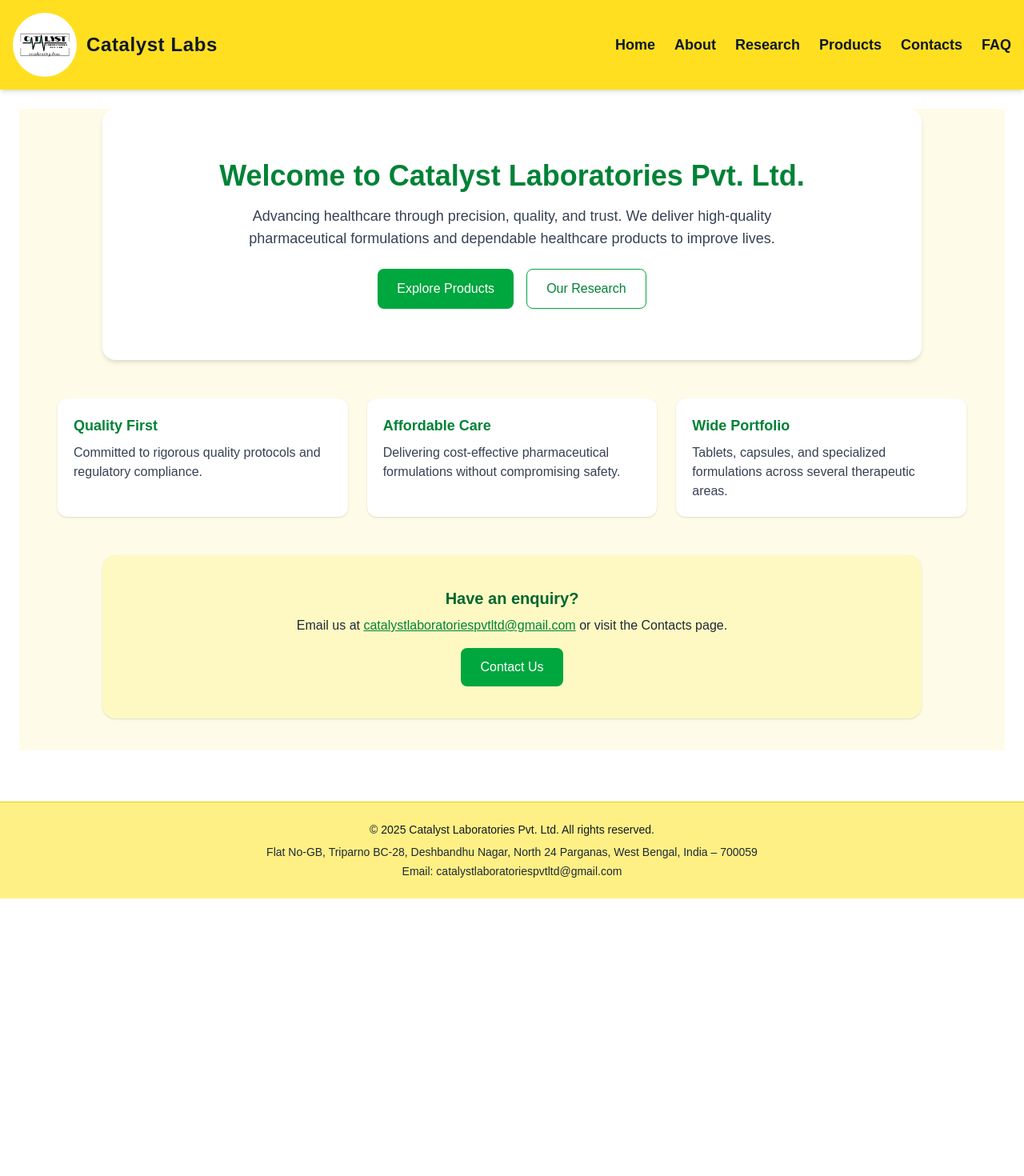
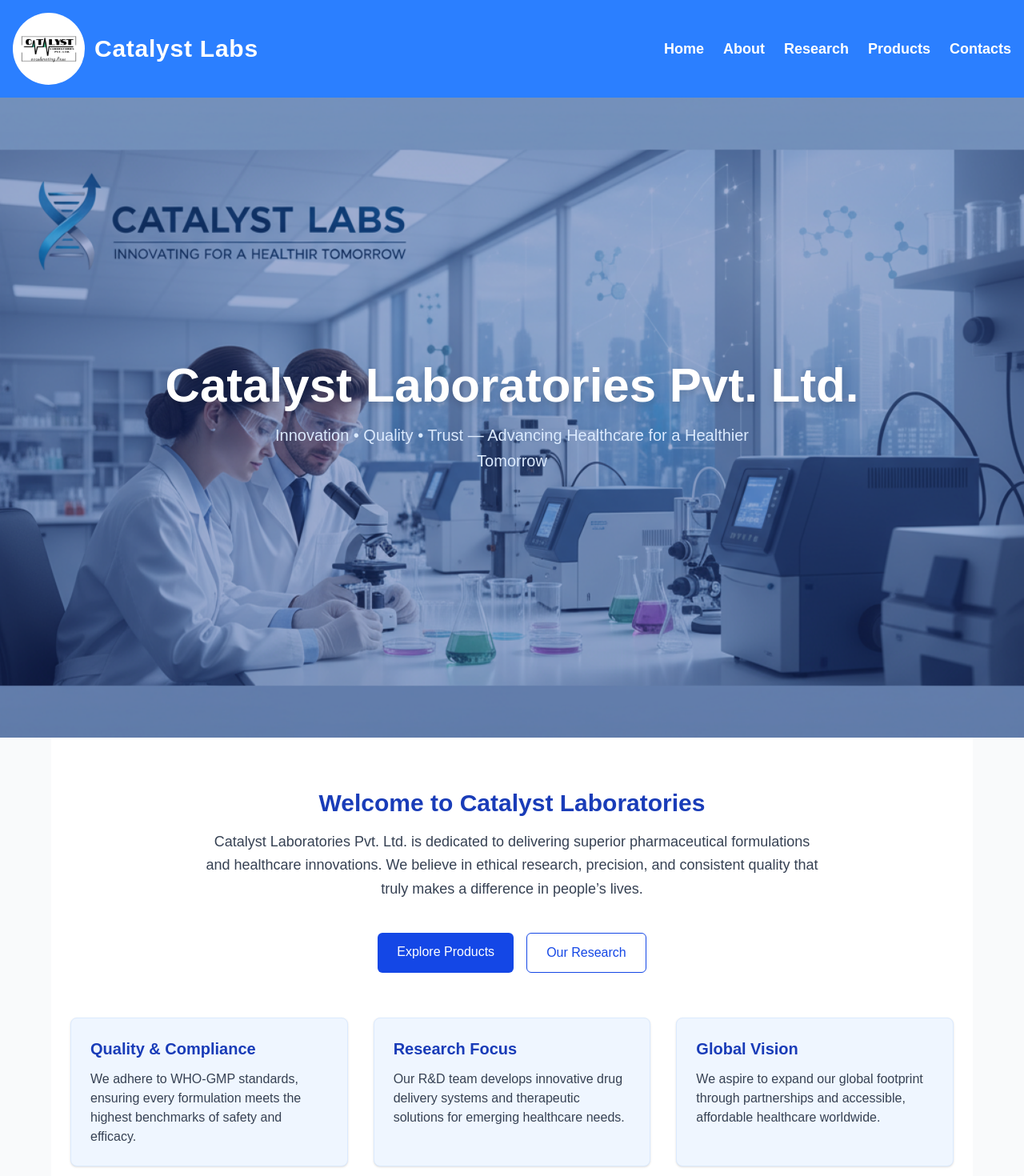
Before and after one commit to souvikBong/catalyst-labs, a Next.js app: page / in a window 1280 px wide. Shown: the top 1470 px of the page at 80% size. Before the commit the page ends 1123 px from the top, so only its background shows below. Built offline with nearby package versions, Linux system fonts and the light colour scheme.

Commit message:
Added Hero, updated theme of whole website.

```diff
--- a/app/about/page.js
+++ b/app/about/page.js
@@ -1,42 +1,27 @@
-export default function About() {
+export const metadata = {
+  title: "About | Catalyst Laboratories Pvt. Ltd.",
+  description:
+    "Learn about Catalyst Laboratories Pvt. Ltd. — our mission, vision, and commitment to quality healthcare.",
+};
+
+export default function AboutPage() {
   return (
-    <section className="bg-yellow-50 text-gray-800 py-16">
-      <div className="container mx-auto px-6">
-        <h2 className="text-4xl font-bold text-center mb-12 text-yellow-700">About Us</h2>
-
-        <p className="text-lg mb-8 text-center max-w-3xl mx-auto">
-          Catalyst Laboratories Pvt. Ltd. is a fast-growing pharmaceutical company dedicated to innovation,
-          quality, and patient care. We focus on research-driven formulations and the highest manufacturing standards.
+    <section className="bg-gray-50 text-gray-900 min-h-screen py-12 px-6">
+      <div className="max-w-5xl mx-auto text-center">
+        <h1 className="text-4xl font-bold text-blue-700 mb-6">
+          About Catalyst Laboratories
+        </h1>
+        <p className="text-lg text-gray-700 leading-relaxed mb-6">
+          Catalyst Laboratories Pvt. Ltd. is committed to advancing healthcare
+          through precision, innovation, and trust. Our mission is to develop
+          high-quality pharmaceutical formulations and provide reliable
+          healthcare solutions that improve lives.
         </p>
-
-        <div className="grid md:grid-cols-2 gap-12">
-          <div>
-            <h3 className="text-2xl font-bold text-yellow-700 mb-3">Our Vision</h3>
-            <p>
-              To establish Catalyst Laboratories as a leading healthcare brand recognized globally for quality,
-              trust, and innovation.
-            </p>
-
-            <h3 className="text-2xl font-bold text-yellow-700 mt-8 mb-3">Our Mission</h3>
-            <p>
-              To deliver excellence in healthcare through ethical practices, innovative formulations,
-              and an unwavering commitment to patient well-being.
-            </p>
-          </div>
-
-          <div>
-            <h3 className="text-2xl font-bold text-yellow-700 mb-3">Our Strength</h3>
-            <ul className="list-disc list-inside space-y-2">
-              <li>WHO-GMP & ISO 9001:2015 compliant manufacturing</li>
-              <li>Experienced R&D and formulation team</li>
-              <li>Modern infrastructure and advanced quality control</li>
-              <li>Strong product portfolio across therapeutic segments</li>
-            </ul>
-
-            <h3 className="text-2xl font-bold text-yellow-700 mt-8 mb-3">Certifications</h3>
-            <p>GMP | ISO 9001:2015 Certified | FSSAI Registered</p>
-          </div>
-        </div>
+        <p className="text-lg text-gray-700 leading-relaxed">
+          Founded by a team of experienced professionals, Catalyst Labs blends
+          research expertise with global quality standards to ensure
+          cost-effective and safe formulations for every need.
+        </p>
       </div>
     </section>
   );
--- a/app/contacts/page.js
+++ b/app/contacts/page.js
@@ -1,45 +1,65 @@
 export default function Contacts() {
   return (
-    <section className="bg-yellow-50 text-gray-800 py-16">
+    <section className="bg-gray-50 text-gray-900 py-16">
       <div className="container mx-auto px-6">
-        <h2 className="text-4xl font-bold text-center mb-12 text-yellow-700">Contact Us</h2>
+        <h2 className="text-4xl font-bold text-center mb-12 text-blue-700">
+          Contact Us
+        </h2>
 
         <div className="grid md:grid-cols-2 gap-12">
-          <div>
-            <h3 className="text-2xl font-semibold text-yellow-700 mb-4">Reach Us</h3>
-            <p><strong>Registered Office:</strong><br />
-              BL-H, Ground Floor, BC-28, Ward No. 10,<br />
+          {/* Contact Details */}
+          <div className="text-left sm:text-center md:text-left">
+            <h3 className="text-2xl font-semibold text-blue-700 mb-4">
+              Reach Us
+            </h3>
+            <p>
+              <strong>Registered Office:</strong>
+              <br />
+              BL-H, Ground Floor, BC-28, Ward No. 10,
+              <br />
               Deshbandhu Nagar, Kolkata - 700059
             </p>
 
-            <p className="mt-4"><strong>Corporate Office:</strong><br />
-              A321, Royal Palms, Goregaon (East),<br />
+            <p className="mt-4">
+              <strong>Corporate Office:</strong>
+              <br />
+              A321, Royal Palms, Goregaon (East),
+              <br />
               Mumbai - 400065
             </p>
 
-            <p className="mt-4"><strong>Email:</strong> catalystlaboratoriespvtltd@gmail.com</p>
+            <p className="mt-4">
+              <strong>Email:</strong>{" "}
+              <a
+                href="mailto:catalystlaboratoriespvtltd@gmail.com"
+                className="text-blue-700 hover:underline"
+              >
+                catalystlaboratoriespvtltd@gmail.com
+              </a>
+            </p>
           </div>
 
+          {/* Contact Form */}
           <div>
-            <form className="bg-white p-6 rounded-lg shadow space-y-4">
+            <form className="bg-white p-6 rounded-lg shadow-md border border-blue-100 space-y-4">
               <input
                 type="text"
                 placeholder="Your Name"
-                className="w-full p-3 border rounded-md focus:outline-none focus:ring-2 focus:ring-yellow-500"
+                className="w-full p-3 border rounded-md focus:outline-none focus:ring-2 focus:ring-blue-400"
               />
               <input
                 type="email"
                 placeholder="Your Email"
-                className="w-full p-3 border rounded-md focus:outline-none focus:ring-2 focus:ring-yellow-500"
+                className="w-full p-3 border rounded-md focus:outline-none focus:ring-2 focus:ring-blue-400"
               />
               <textarea
                 placeholder="Your Message"
                 rows="4"
-                className="w-full p-3 border rounded-md focus:outline-none focus:ring-2 focus:ring-yellow-500"
+                className="w-full p-3 border rounded-md focus:outline-none focus:ring-2 focus:ring-blue-400"
               ></textarea>
               <button
                 type="submit"
-                className="w-full py-3 bg-yellow-500 text-white rounded-md hover:bg-yellow-600 transition"
+                className="w-full py-3 bg-blue-600 text-white rounded-md hover:bg-blue-700 transition"
               >
                 Send Message
               </button>
--- a/app/layout.js
+++ b/app/layout.js
@@ -19,81 +19,63 @@
 export default function RootLayout({ children }) {
   return (
     <html lang="en">
-      <body className="bg-yellow-50 text-gray-900 flex flex-col min-h-screen">
-        {/* 🌟 Header / Navbar */}
-        <header className="bg-yellow-300 shadow-md">
-          <div className="container mx-auto flex justify-between items-center p-4">
+      <body
+        className="bg-gray-50 text-gray-900 flex flex-col min-h-screen"
+        style={{ fontFamily: "Bahnschrift Light, sans-serif" }}
+      >
+        {/* 🌐 Header */}
+        <header className="bg-blue-500 shadow-md">
+          <div className="container mx-auto flex justify-between items-center p-4 flex-wrap">
             {/* Logo and Title */}
             <div className="flex items-center space-x-3">
               <img
                 src="/logo.jpg"
                 alt="Catalyst Labs Logo"
-                width={80}
-                height={80}
-                className="rounded-full"
+                width={90}
+                height={90}
+                className="rounded-full object-contain"
               />
-              <h1 className="text-2xl font-bold text-gray-900 tracking-wide">
+              <h1 className="text-3xl font-bold text-white tracking-wide">
                 Catalyst Labs
               </h1>
             </div>
 
-            {/* Navigation Links */}
-            <nav className="space-x-6 text-lg font-semibold">
-              <Link
-                href="/"
-                className="text-gray-900 hover:text-green-700 transition"
-              >
+            {/* Navbar */}
+            <nav className="space-x-6 text-lg font-semibold text-white flex flex-wrap justify-center">
+              <Link href="/" className="hover:text-blue-200 transition-all duration-200">
                 Home
               </Link>
-              <Link
-                href="/about"
-                className="text-gray-900 hover:text-green-700 transition"
-              >
+              <Link href="/about" className="hover:text-blue-200 transition-all duration-200">
                 About
               </Link>
-              <Link
-                href="/research"
-                className="text-gray-900 hover:text-green-700 transition"
-              >
+              <Link href="/research" className="hover:text-blue-200 transition-all duration-200">
                 Research
               </Link>
-              <Link
-                href="/products"
-                className="text-gray-900 hover:text-green-700 transition"
-              >
+              <Link href="/products" className="hover:text-blue-200 transition-all duration-200">
                 Products
               </Link>
-              <Link
-                href="/contacts"
-                className="text-gray-900 hover:text-green-700 transition"
-              >
+              <Link href="/contacts" className="hover:text-blue-200 transition-all duration-200">
                 Contacts
-              </Link>
-              <Link
-                href="/faq"
-                className="text-gray-900 hover:text-green-700 transition"
-              >
-                FAQ
               </Link>
             </nav>
           </div>
         </header>
 
-        {/* 🌐 Page Content */}
-        <main className="flex-grow container mx-auto p-6">{children}</main>
+        {/* Main Content */}
+        <main className="flex-grow container mx-auto p-0">{children}</main>
 
-        {/* 🧾 Footer */}
-        <footer className="bg-yellow-200 text-gray-900 py-6 mt-10 border-t border-yellow-400">
-          <div className="container mx-auto text-center text-sm">
+        {/* Footer */}
+        <footer className="bg-blue-400 text-white py-6 mt-10 border-t border-blue-600">
+          <div className="container mx-auto text-center text-sm px-4">
             <p>
               &copy; {new Date().getFullYear()} Catalyst Laboratories Pvt. Ltd.
               All rights reserved.
             </p>
-            <p className="text-gray-800 mt-2">
+            <p className="mt-2">
               Flat No-GB, Triparno BC-28, Deshbandhu Nagar, North 24 Parganas,
               West Bengal, India – 700059
             </p>
-            <p className="text-gray-800 mt-1">
+            <p className="mt-1">
               Email: catalystlaboratoriespvtltd@gmail.com
             </p>
           </div>
--- a/app/page.js
+++ b/app/page.js
@@ -1,76 +1,107 @@
-export default function HomePage() {
+export default function Home() {
   return (
-    <main className="flex flex-col items-center justify-center min-h-screen bg-yellow-50 px-4 sm:px-6 md:px-10">
-      {/* Hero Section */}
-      <section className="text-center py-10 md:py-16 bg-white rounded-2xl shadow-md w-full max-w-5xl">
-        <h1 className="text-2xl sm:text-3xl md:text-4xl font-bold text-green-700 mb-4">
-          Welcome to Catalyst Laboratories Pvt. Ltd.
-        </h1>
-        <p className="text-gray-700 text-sm sm:text-base md:text-lg max-w-3xl mx-auto px-4">
-          Advancing healthcare through precision, quality, and trust. We deliver
-          high-quality pharmaceutical formulations and dependable healthcare
-          products to improve lives.
-        </p>
-        <div className="mt-6 flex flex-col sm:flex-row gap-4 justify-center">
-          <button className="bg-green-600 text-white px-6 py-3 rounded-lg hover:bg-green-700 transition text-sm sm:text-base">
-            Explore Products
-          </button>
-          <button className="border border-green-600 text-green-700 px-6 py-3 rounded-lg hover:bg-green-50 transition text-sm sm:text-base">
-            Our Research
-          </button>
-        </div>
-      </section>
-
-      {/* Highlights Section */}
-      <section className="grid grid-cols-1 sm:grid-cols-2 lg:grid-cols-3 gap-6 my-12 w-full max-w-6xl px-2">
-        <div className="bg-white rounded-xl shadow p-5 hover:shadow-lg transition">
-          <h3 className="text-green-700 font-semibold text-lg mb-2">
-            Quality First
-          </h3>
-          <p className="text-gray-700 text-sm sm:text-base">
-            Committed to rigorous quality protocols and regulatory compliance.
-          </p>
-        </div>
-
-        <div className="bg-white rounded-xl shadow p-5 hover:shadow-lg transition">
-          <h3 className="text-green-700 font-semibold text-lg mb-2">
-            Affordable Care
-          </h3>
-          <p className="text-gray-700 text-sm sm:text-base">
-            Delivering cost-effective pharmaceutical formulations without
-            compromising safety.
-          </p>
-        </div>
-
-        <div className="bg-white rounded-xl shadow p-5 hover:shadow-lg transition">
-          <h3 className="text-green-700 font-semibold text-lg mb-2">
-            Wide Portfolio
-          </h3>
-          <p className="text-gray-700 text-sm sm:text-base">
-            Tablets, capsules, and specialized formulations across several
-            therapeutic areas.
+    <main className="flex flex-col items-center justify-start min-h-screen bg-gray-50 text-gray-900">
+      {/* 🔹 Fullscreen Hero Section */}
+      <section className="relative w-full h-screen">
+        <img
+          src="/bg.png"
+          alt="Catalyst Labs Laboratory"
+          className="w-full h-full object-cover"
+        />
+        <div className="absolute inset-0 bg-blue-900/40 flex flex-col items-center justify-center text-center px-6">
+          <h1 className="text-4xl md:text-6xl font-bold text-white drop-shadow-lg mb-4">
+            Catalyst Laboratories Pvt. Ltd.
+          </h1>
+          <p className="text-lg md:text-xl text-blue-100 max-w-2xl leading-relaxed">
+            Innovation • Quality • Trust — Advancing Healthcare for a Healthier
+            Tomorrow
           </p>
         </div>
       </section>
 
-      {/* Contact Section */}
-      <section className="bg-yellow-100 text-center p-6 sm:p-10 rounded-2xl shadow max-w-5xl w-full mb-10">
-        <h3 className="text-green-800 font-semibold text-lg sm:text-xl mb-2">
-          Have an enquiry?
-        </h3>
-        <p className="text-gray-800 text-sm sm:text-base mb-4">
-          Email us at{" "}
+      {/* 🔹 About Section */}
+      <section className="w-full max-w-6xl mx-auto py-16 px-6 text-center bg-white">
+        <h2 className="text-3xl font-bold text-blue-800 mb-4">
+          Welcome to Catalyst Laboratories
+        </h2>
+        <p className="text-gray-700 text-base md:text-lg leading-relaxed max-w-3xl mx-auto mb-10">
+          Catalyst Laboratories Pvt. Ltd. is dedicated to delivering superior
+          pharmaceutical formulations and healthcare innovations. We believe in
+          ethical research, precision, and consistent quality that truly makes a
+          difference in people’s lives.
+        </p>
+
+        {/* 🔹 CTA Buttons */}
+        <div className="flex flex-wrap justify-center gap-4 mb-14">
+          <a
+            href="/products"
+            className="px-6 py-3 bg-blue-700 text-white rounded-md hover:bg-blue-800 transition"
+          >
+            Explore Products
+          </a>
+          <a
+            href="/research"
+            className="px-6 py-3 border border-blue-700 text-blue-700 rounded-md hover:bg-blue-50 transition"
+          >
+            Our Research
+          </a>
+        </div>
+
+        {/* 🔹 Highlight Cards */}
+        <div className="grid grid-cols-1 sm:grid-cols-2 md:grid-cols-3 gap-8 text-left">
+          <div className="p-6 bg-blue-50 rounded-lg shadow hover:shadow-md border border-blue-100 transition">
+            <h3 className="text-xl font-semibold text-blue-800 mb-3">
+              Quality & Compliance
+            </h3>
+            <p className="text-gray-700 text-sm md:text-base">
+              We adhere to WHO-GMP standards, ensuring every formulation meets
+              the highest benchmarks of safety and efficacy.
+            </p>
+          </div>
+
+          <div className="p-6 bg-blue-50 rounded-lg shadow hover:shadow-md border border-blue-100 transition">
+            <h3 className="text-xl font-semibold text-blue-800 mb-3">
+              Research Focus
+            </h3>
+            <p className="text-gray-700 text-sm md:text-base">
+              Our R&D team develops innovative drug delivery systems and
+              therapeutic solutions for emerging healthcare needs.
+            </p>
+          </div>
+
+          <div className="p-6 bg-blue-50 rounded-lg shadow hover:shadow-md border border-blue-100 transition">
+            <h3 className="text-xl font-semibold text-blue-800 mb-3">
+              Global Vision
+            </h3>
+            <p className="text-gray-700 text-sm md:text-base">
+              We aspire to expand our global footprint through partnerships and
+              accessible, affordable healthcare worldwide.
+            </p>
+          </div>
+        </div>
+      </section>
+
+      {/* 🔹 Contact Section */}
+      <section className="w-full bg-blue-50 py-12 px-6 text-center border-t border-blue-100">
+        <h2 className="text-2xl font-semibold text-blue-800 mb-4">
+          Have an Enquiry?
+        </h2>
+        <p className="text-gray-700 mb-4">
+          Reach out to us at{" "}
           <a
             href="mailto:catalystlaboratoriespvtltd@gmail.com"
-            className="text-green-700 font-medium underline hover:text-green-800"
+            className="text-blue-700 font-medium hover:underline"
           >
             catalystlaboratoriespvtltd@gmail.com
           </a>{" "}
-          or visit the Contacts page.
+          or visit our Contacts page.
         </p>
-        <button className="bg-green-600 text-white px-6 py-3 rounded-lg hover:bg-green-700 transition text-sm sm:text-base">
+        <a
+          href="/contacts"
+          className="inline-block px-6 py-3 bg-blue-700 text-white rounded-md hover:bg-blue-800 transition"
+        >
           Contact Us
-        </button>
+        </a>
       </section>
     </main>
   );
--- a/app/research/page.js
+++ b/app/research/page.js
@@ -1,34 +1,47 @@
-export default function Research() {
+export const metadata = {
+  title: "Research | Catalyst Laboratories Pvt. Ltd.",
+  description:
+    "Explore research initiatives and innovations at Catalyst Laboratories Pvt. Ltd.",
+};
+
+export default function ResearchPage() {
   return (
-    <section className="bg-yellow-50 text-gray-800 py-16">
-      <div className="container mx-auto px-6">
-        <h2 className="text-4xl font-bold text-center mb-12 text-yellow-700">Research & Development</h2>
-
-        <p className="text-lg mb-8 text-center max-w-3xl mx-auto">
-          At Catalyst Laboratories, innovation drives every process. Our R&D team focuses on creating
-          superior formulations, ensuring efficacy, safety, and patient satisfaction.
+    <section className="bg-gray-100 text-gray-900 min-h-screen py-12 px-6">
+      <div className="max-w-6xl mx-auto text-center">
+        <h1 className="text-4xl font-bold text-blue-700 mb-6">
+          Research & Innovation
+        </h1>
+        <p className="text-lg text-gray-700 leading-relaxed mb-8">
+          Our R&D team focuses on formulating advanced pharmaceutical products
+          that adhere to international quality standards. We believe innovation
+          is the heart of healthcare progress.
         </p>
 
-        <div className="grid md:grid-cols-2 gap-12">
-          <div>
-            <h3 className="text-2xl font-bold text-yellow-700 mb-3">R&D Focus Areas</h3>
-            <ul className="list-disc list-inside space-y-2">
-              <li>Gastroenterology & Digestive Health</li>
-              <li>Bone & Joint Care</li>
-              <li>Infection Control (Antibiotics)</li>
-              <li>Nutrition & Immunity</li>
-              <li>General Wellness</li>
-            </ul>
-          </div>
-
-          <div>
-            <h3 className="text-2xl font-bold text-yellow-700 mb-3">Quality Standards</h3>
-            <ul className="list-disc list-inside space-y-2">
-              <li>State-of-the-art GMP compliant facilities</li>
-              <li>Stringent quality testing for every batch</li>
-              <li>Continuous innovation in formulation development</li>
-            </ul>
-          </div>
+        <div className="grid sm:grid-cols-1 md:grid-cols-2 lg:grid-cols-3 gap-8">
+          {[
+            {
+              title: "Formulation Development",
+              desc: "Innovative solutions for oral, injectable, and topical formulations.",
+            },
+            {
+              title: "Analytical Research",
+              desc: "Cutting-edge analytical techniques ensuring product safety and stability.",
+            },
+            {
+              title: "Clinical Evaluation",
+              desc: "Scientific validation through ethical and accurate clinical research.",
+            },
+          ].map((item) => (
+            <div
+              key={item.title}
+              className="bg-white p-6 shadow-md rounded-lg hover:shadow-lg transition"
+            >
+              <h3 className="text-xl font-semibold text-blue-600 mb-3">
+                {item.title}
+              </h3>
+              <p className="text-gray-700 text-base">{item.desc}</p>
+            </div>
+          ))}
         </div>
       </div>
     </section>
```
Also changed, not shown: app/products/page.js (+23 -11 lines), public/bg.png (added).
